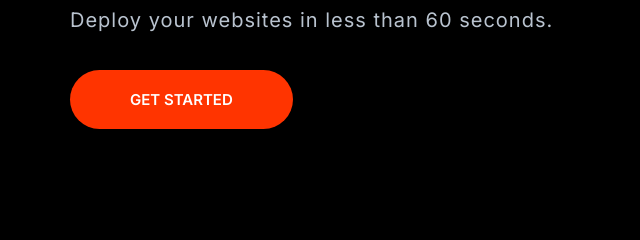
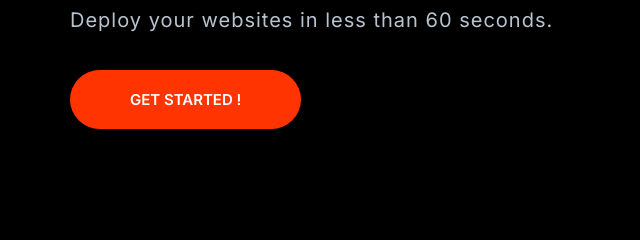
Before and after one commit to Thipul2003/moshify, a website built with Parcel: page index.html in a window 1280 px wide. Shown: the part 382-622 px from the top of the page, 0-640 px from the left. Built offline with nearby package versions, Linux system fonts and the light colour scheme.

Commit message:
added a exclamation mark

```diff
--- a/index.html
+++ b/index.html
@@ -55,7 +55,7 @@
           <p class="hero__tagline">
             Deploy your websites in less than 60 seconds.
           </p>
-          <a class="btn btn--accent btn--streched">Get Started</a>
+          <a class="btn btn--accent btn--streched">Get Started !</a>
         </header>
         <img
           class="hero__image"
```
